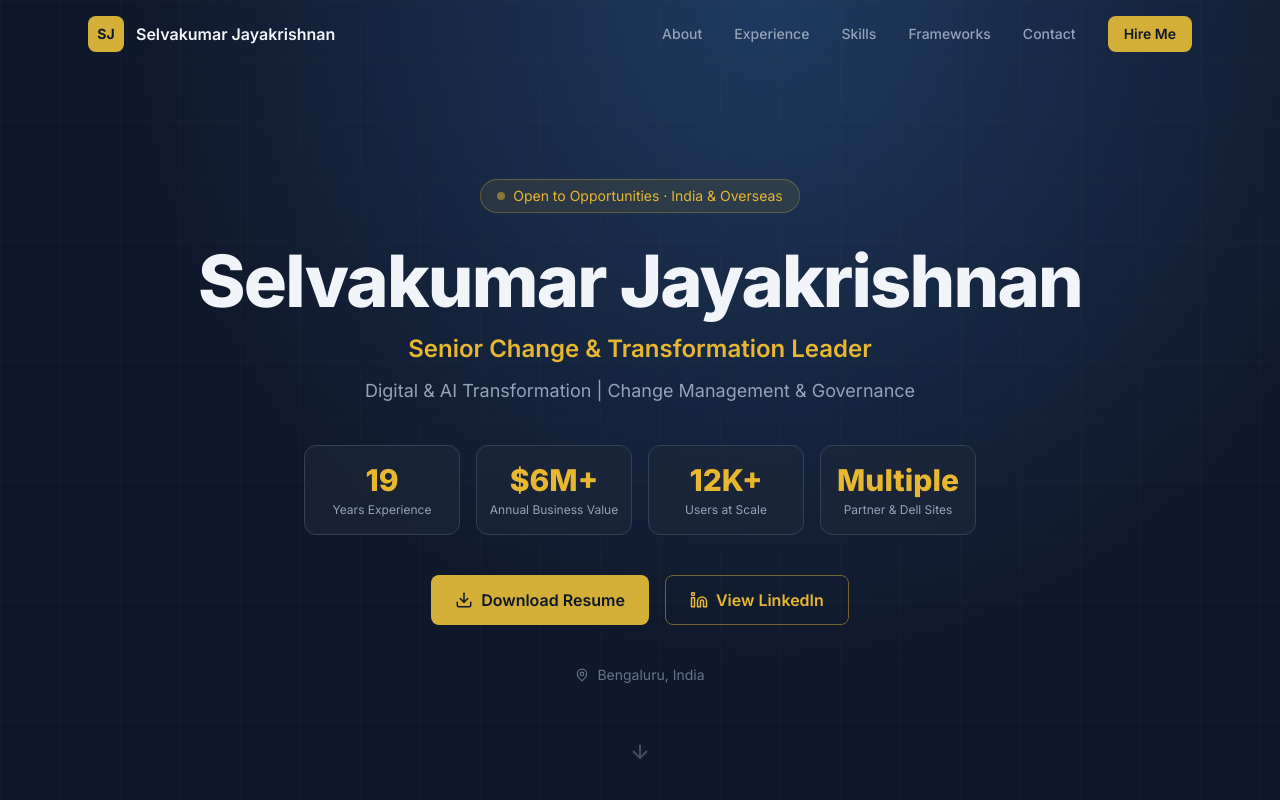
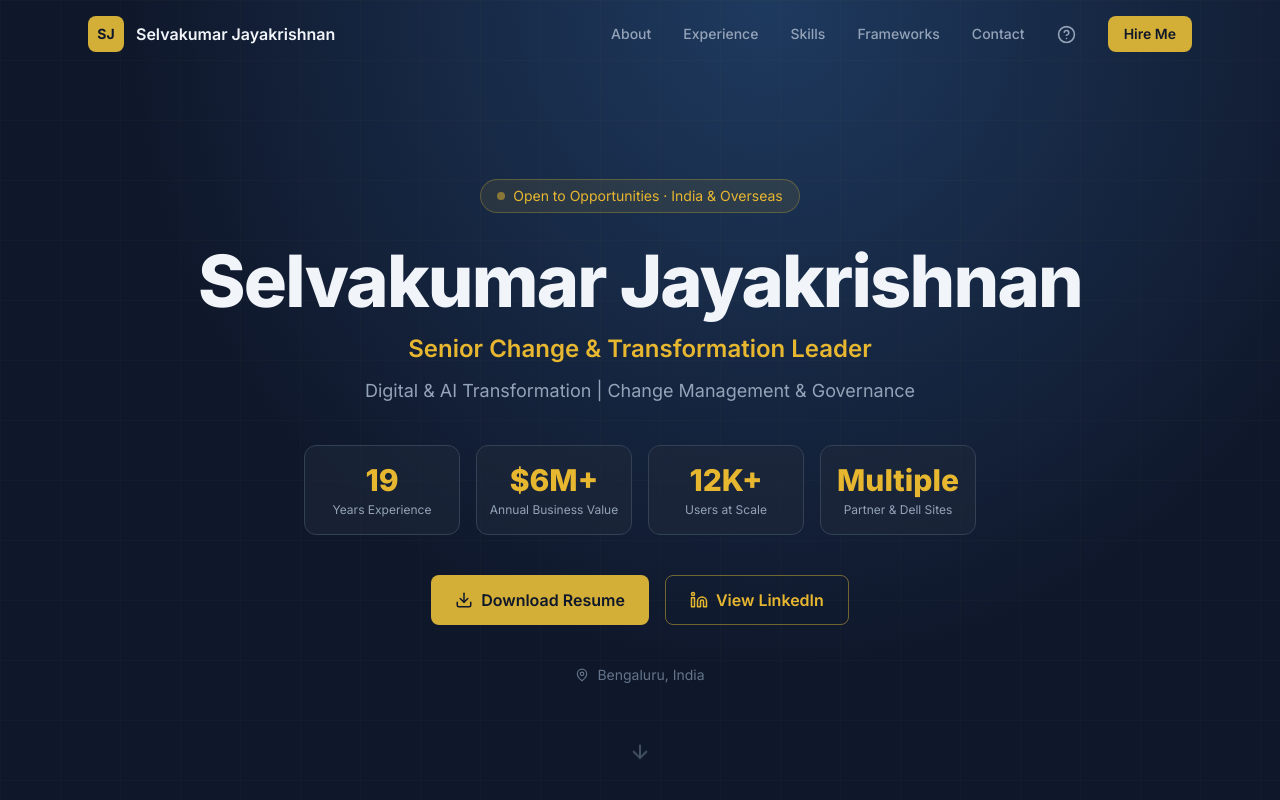
Before and after one commit to UnimaginedSelva/selvakumarjayakrishnan-portfolio, a React (Vite) app: page / in a window 1280 px wide. Shown: the top 800 px of the page. Built offline with nearby package versions, Linux system fonts and the light colour scheme.

Commit message:
Add Visitor Handbook PDF and Help icon in navbar
One-page route map (recruiter, hiring manager, peer, personal contact)
built from Sage's content brief and rendered to a single-page PDF.
Linked from a Help icon in the top-right of the navbar, desktop and
mobile.

```diff
--- a/src/components/Navbar.tsx
+++ b/src/components/Navbar.tsx
@@ -1,5 +1,5 @@
 import { useState, useEffect } from 'react'
-import { Menu, X } from 'lucide-react'
+import { Menu, X, HelpCircle } from 'lucide-react'
 import HireMeModal from './HireMeModal'
 
 const links = [
@@ -41,6 +41,16 @@ export default function Navbar() {
               {l.label}
             </button>
           ))}
+          <a
+            href="/Selvakumar_Jayakrishnan_Visitor_Handbook.pdf"
+            target="_blank"
+            rel="noopener noreferrer"
+            title="Visitor Handbook — a quick guide to this site"
+            aria-label="Open Visitor Handbook"
+            className="text-slate-400 hover:text-gold-400 transition-colors"
+          >
+            <HelpCircle size={19} />
+          </a>
           <button
             onClick={() => setHireMeOpen(true)}
             className="bg-gold-500 hover:bg-gold-400 text-slate-900 text-sm font-semibold px-4 py-2 rounded-lg transition-colors"
@@ -63,6 +73,14 @@ export default function Navbar() {
               {l.label}
             </button>
           ))}
+          <a
+            href="/Selvakumar_Jayakrishnan_Visitor_Handbook.pdf"
+            target="_blank"
+            rel="noopener noreferrer"
+            className="flex items-center gap-2 text-slate-300 hover:text-gold-400 transition-colors text-sm font-medium"
+          >
+            <HelpCircle size={16} /> Visitor Handbook
+          </a>
           <button onClick={() => { setMenuOpen(false); setHireMeOpen(true) }} className="bg-gold-500 text-slate-900 text-sm font-semibold px-4 py-2 rounded-lg text-center">
             Hire Me
           </button>
```
Also changed, not shown: 1 other file (tests, documents, lock files or other folders).
